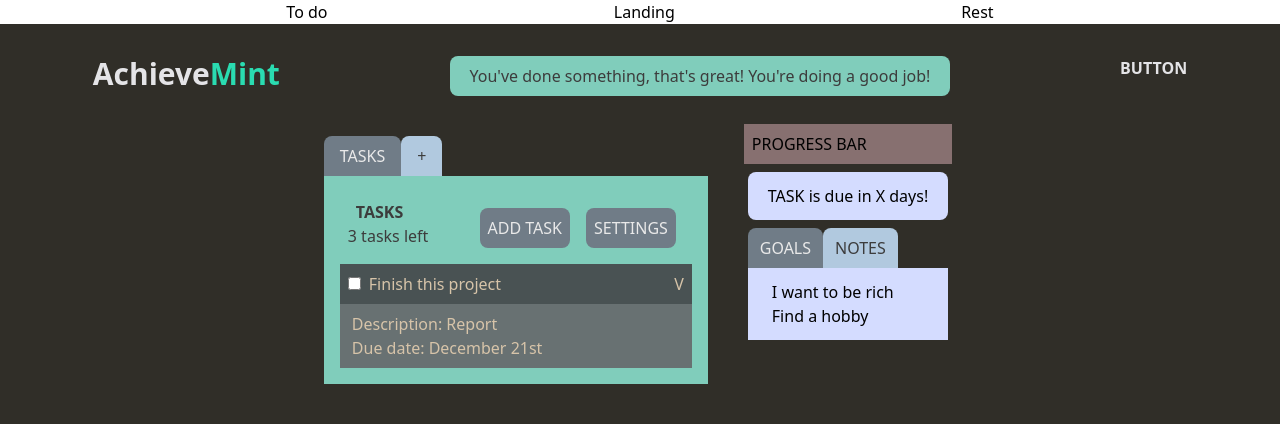
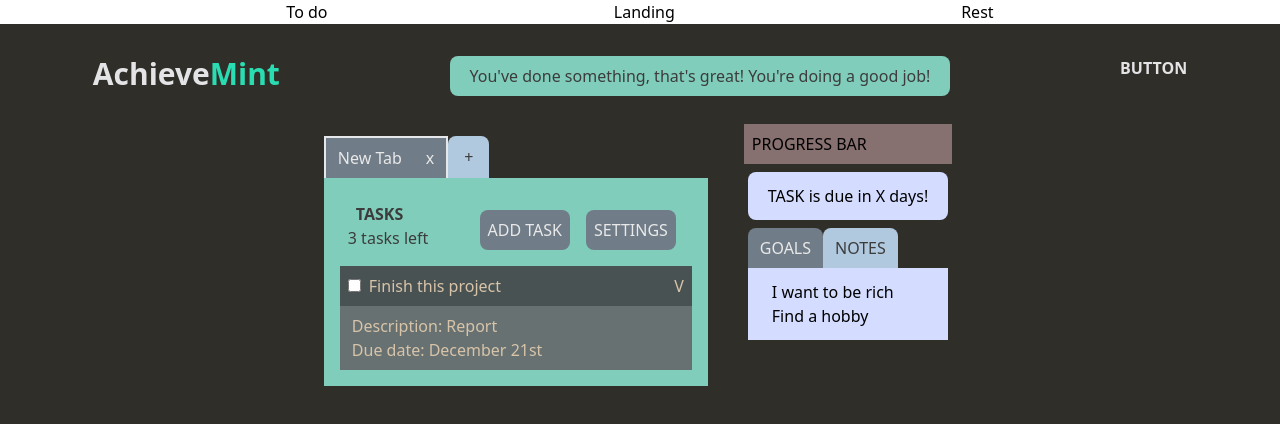
Before and after one commit to devsoc-unsw/trainee-saturn-24t1, a React (Create React App) app in the folder frontend/: page /todo in a window 1280 px wide. Shown: the top 424 px of the page. Built offline with nearby package versions, Linux system fonts and the light colour scheme.

Commit message:
test test

```diff
--- a/frontend/package.json
+++ b/frontend/package.json
@@ -11,6 +11,7 @@
     "react-dom": "^18.2.0",
     "react-router-dom": "^6.22.3",
     "react-scripts": "5.0.1",
+    "uuid": "^9.0.1",
     "web-vitals": "^2.1.4"
   },
   "scripts": {
--- a/frontend/src/screens/Todo.js
+++ b/frontend/src/screens/Todo.js
@@ -1,3 +1,6 @@
+import AddTaskTab from './components-hana/AddTaskTab'
+import TaskTab from './props-hana/TaskTab'
+
 function Todo() {
     return (
       <div className="h-screen p-2 bg-[#302E28]">
@@ -25,8 +28,7 @@ function Todo() {
 
             <div id="nav-tasks" className="flex">
               {/* be able to add and delete categories */}
-              <h3 className="py-2 px-4 text-[#E9E9E9] bg-[#707C87] rounded-t-lg">TASKS</h3>
-              <h3 className="py-2 px-4 text-[#3C3C3C] bg-[#B1C9DF] rounded-t-lg">+</h3>
+              <AddTaskTab/>
             </div>
 
             <div id="tasks" className="p-4 bg-[#80CDBB]">
--- /dev/null
+++ b/frontend/src/screens/components-hana/AddTaskTab.js
@@ -0,0 +1,32 @@
+import { useState } from "react";
+import ReactDOM from "react-dom/client";
+
+// a component used to add and create a new tab for tasks
+const AddTaskTab = () => {
+    let arr = [];
+
+    const [taskBar, editTaskTab] = useState("");
+
+    function addTaskTab() {
+        addTaskTab(taskBar => taskBar)
+    }
+
+    return(
+        <>
+        <div className="border-t-2 border-x-2">
+            <button className="py-2 px-3 text-[#E9E9E9] bg-[#707C87]">
+                New Tab
+            </button>
+            <button className="py-2 px-3 text-[#E9E9E9] bg-[#707C87]">
+                x
+            </button>
+        </div>
+        <button
+            onClick={() => addTaskTab()}
+            className="py-2 px-4 text-[#3C3C3C] bg-[#B1C9DF] rounded-t-lg"
+        >+</button>
+        </>
+    );
+}
+
+export default AddTaskTab;
```
